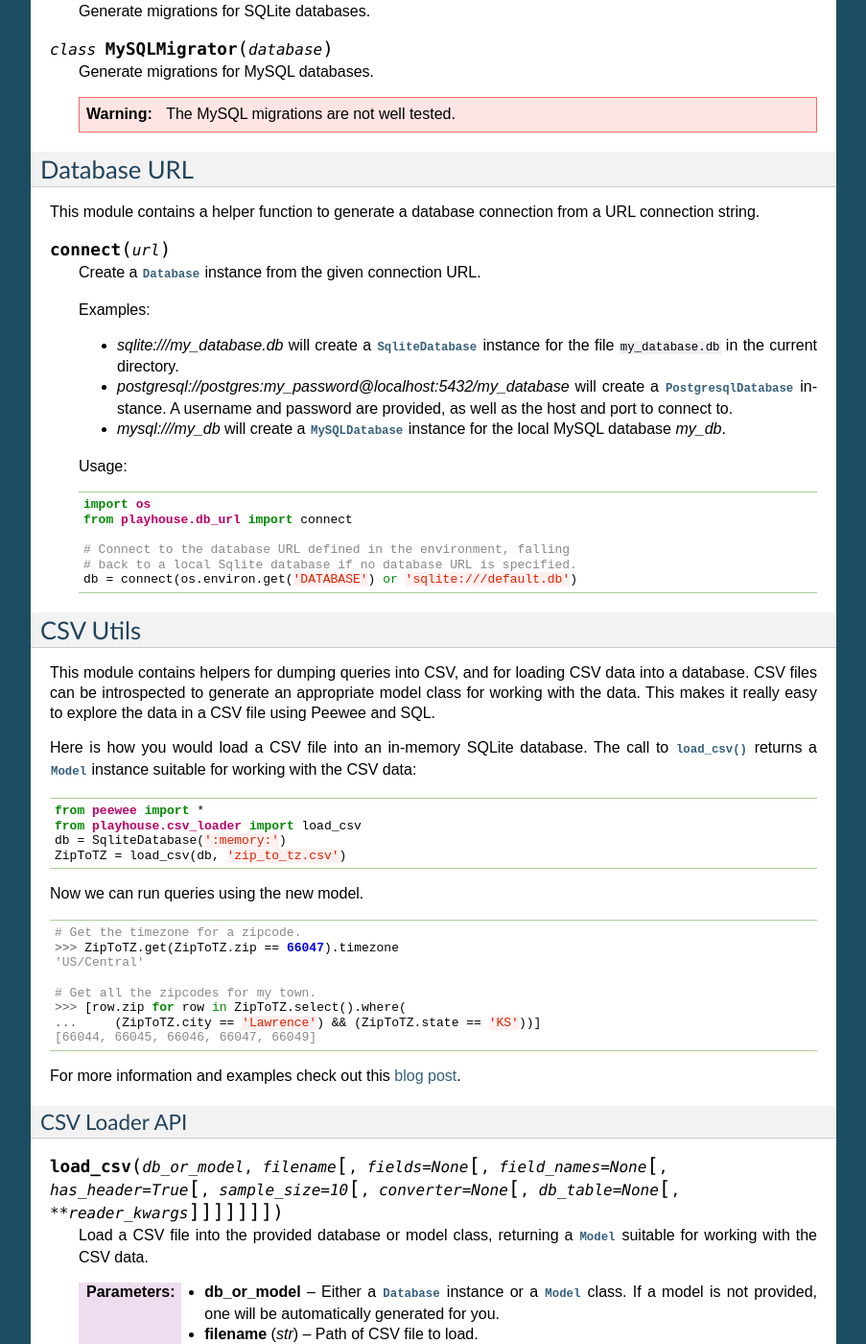
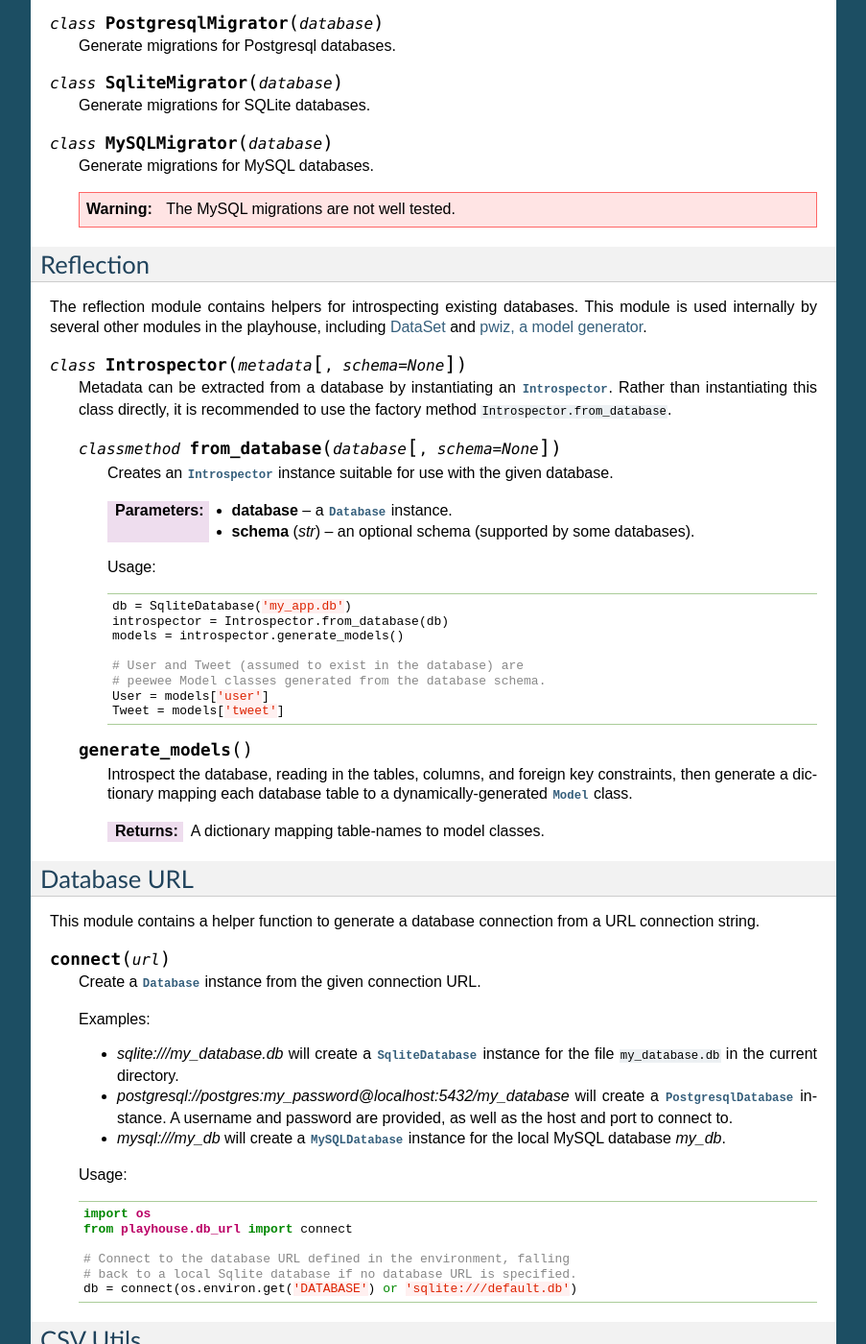
Before and after one commit to coleifer/peewee, a Sphinx documentation site: the page built from docs/peewee/playhouse.rst, in a window 1280 px wide and 1400 px high, scrolled down 33092 px. Shown: the whole window at 96% size, without its empty margins (198-1101 px from the left). Built offline with Sphinx 7.4.7, drawn with Linux system fonts in a browser that asks for light colours; pages that are not in the unit, such as notebooks, are missing from menus; cross-references to code outside the pages are shown as plain code; some of the changed text lies outside the part shown.

Commit message:
Briefly document the reflection module.

```diff
--- a/docs/peewee/playhouse.rst
+++ b/docs/peewee/playhouse.rst
@@ -18,6 +18,7 @@
 
 Modules which expose higher-level python constructs:
 
+* :ref:`dataset`
 * :ref:`djpeewee`
 * :ref:`gfk`
 * :ref:`kv`
@@ -28,6 +29,7 @@
 
 * :ref:`pwiz`
 * :ref:`migrate`
+* :ref:`reflection`
 * :ref:`db_url`
 * :ref:`csv_utils`
 * :ref:`read_slaves`
@@ -1306,6 +1308,11 @@
     db_proxy.initialize(db)
 
 See also: a slightly more elaborate `example <https://gist.github.com/thedod/11048875#file-testpeeweesqlcipher-py>`_.
+
+.. _dataset:
+
+DataSet
+-------
 
 .. _djpeewee:
 
@@ -2178,6 +2185,45 @@
 
     .. warning:: The MySQL migrations are not well tested.
 
+
+.. _reflection:
+
+Reflection
+----------
+
+The reflection module contains helpers for introspecting existing databases. This module is used internally by several other modules in the playhouse, including :ref:`dataset` and :ref:`pwiz`.
+
+.. py:class:: Introspector(metadata[, schema=None])
+
+    Metadata can be extracted from a database by instantiating an :py:class:`Introspector`. Rather than instantiating this class directly, it is recommended to use the factory method :py:classmethod:`~Introspector.from_database`.
+
+    .. py:classmethod:: from_database(database[, schema=None])
+
+        Creates an :py:class:`Introspector` instance suitable for use with the given database.
+
+        :param database: a :py:class:`Database` instance.
+        :param str schema: an optional schema (supported by some databases).
+
+        Usage:
+
+        .. code-block:: python
+
+            db = SqliteDatabase('my_app.db')
+            introspector = Introspector.from_database(db)
+            models = introspector.generate_models()
+
+            # User and Tweet (assumed to exist in the database) are
+            # peewee Model classes generated from the database schema.
+            User = models['user']
+            Tweet = models['tweet']
+
+    .. py:method:: generate_models()
+
+        Introspect the database, reading in the tables, columns, and foreign key constraints, then generate a dictionary mapping each database table to a dynamically-generated :py:class:`Model` class.
+
+        :return: A dictionary mapping table-names to model classes.
+
+
 .. _db_url:
 
 Database URL
```
